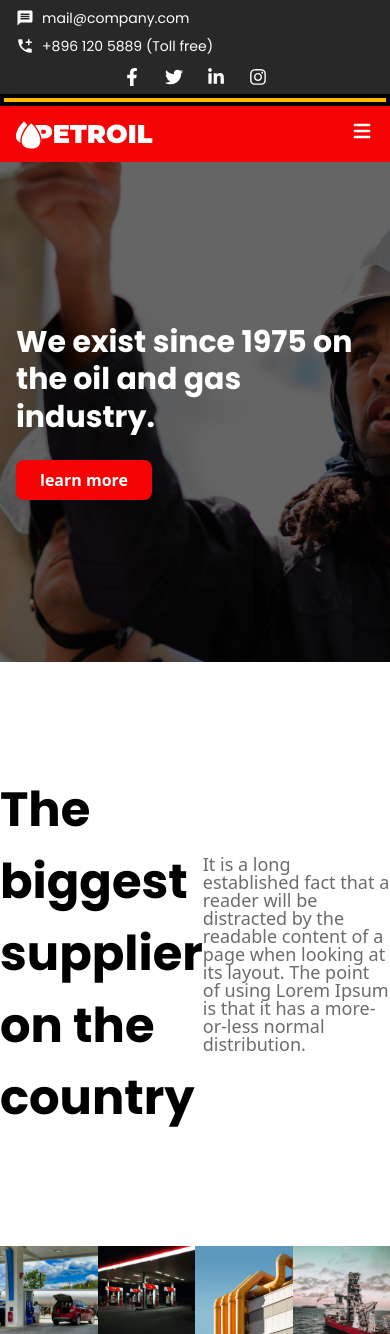
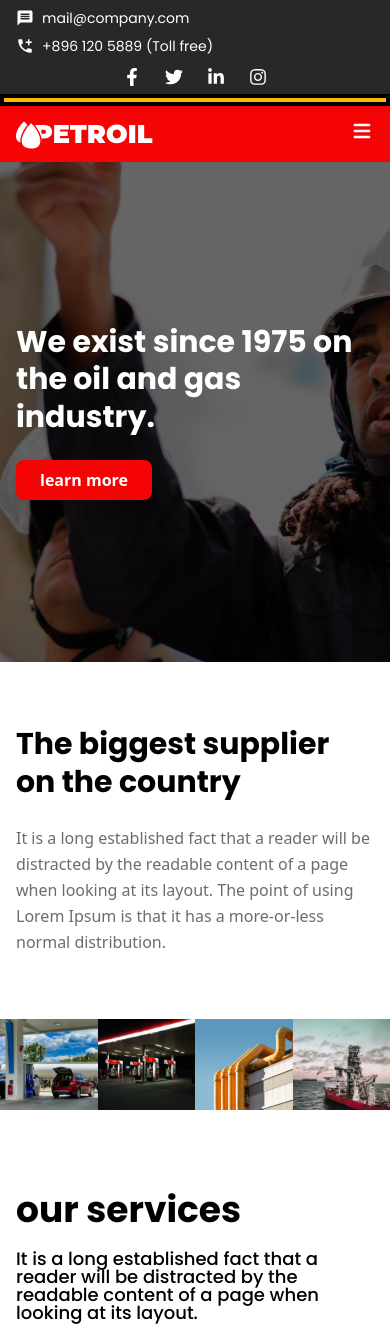
Before and after one commit to mahmudashif/Petroil, a React (Vite) app: page / in a window 390 px wide. Shown: the top 1334 px of the page. Built offline with nearby package versions, Linux system fonts and the light colour scheme.

Commit message:
responsive: supplier

```diff
--- a/src/Components/Section/Supplier.jsx
+++ b/src/Components/Section/Supplier.jsx
@@ -2,11 +2,12 @@ import React from "react";
 
 const Supplier = () => {
   return (
-    <div className="max-w-max-width mx-auto flex items-center justify-between mt-28 mb-28">
-      <h2 className="font-bold font-poppins text-5xl leading-[72px] w-[350px]">
+    <div className="max-w-max-width mx-auto px-4 sm:px-6 lg:px-8 flex flex-col lg:flex-row items-start lg:items-center justify-between gap-6 lg:gap-12 mt-16 sm:mt-20 lg:mt-28 mb-16 sm:mb-20 lg:mb-28">
+      <h2 className="font-bold font-poppins text-3xl sm:text-4xl lg:text-5xl leading-tight lg:leading-[72px] w-full lg:w-[350px]">
         The biggest supplier on the country
       </h2>
-      <p className="font-medium text-lg leading-[100%] w-[650px] text-[#6C6C6C]">
+
+      <p className="font-medium text-base sm:text-lg leading-relaxed lg:leading-[100%] w-full lg:w-[650px] text-[#6C6C6C]">
         It is a long established fact that a reader will be distracted by the
         readable content of a page when looking at its layout. The point of
         using Lorem Ipsum is that it has a more-or-less normal distribution.
```
